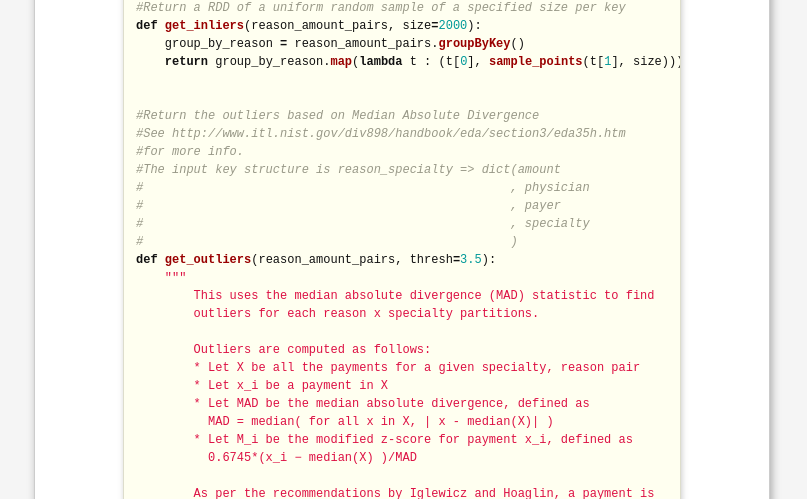
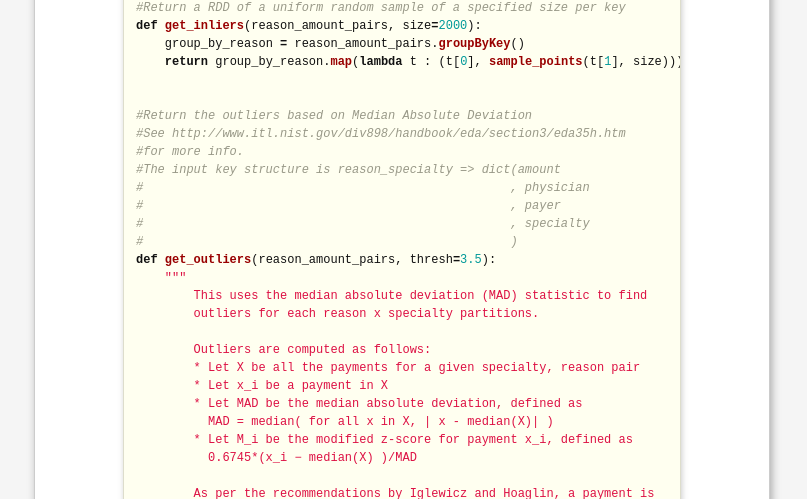
Before and after one commit to cestella/cestella.github.io, a Jekyll site: the page built from _posts/2014-10-24-pyspark-openpayments-analysis-part-4.markdown, in a window 1280 px wide and 900 px high, scrolled down 3159 px. Shown: the part 151-650 px from the top of the window, without its empty margins (238-1045 px from the left). Built offline with Jekyll 4.4.1, drawn with Linux system fonts in a browser that asks for light colours; nearby versions of some CDN libraries; formulas are drawn with MathJax 3; comment, search, counter and statistics services are not loaded; some of the changed text lies outside the part shown.

```diff
--- a/_posts/2014-10-24-pyspark-openpayments-analysis-part-4.markdown
+++ b/_posts/2014-10-24-pyspark-openpayments-analysis-part-4.markdown
@@ -1,6 +1,6 @@
 ---
 title: Data Science and Hadoop&#58; Part 4, Outlier Analysis
-excerpt: Outlier analysis of healthcare payment data with Spark using Median Absolute Divergence.
+excerpt: Outlier analysis of healthcare payment data with Spark using Median Absolute Deviation.
 location: Cleveland, OH
 layout: blog-post
 
@@ -47,7 +47,7 @@
 warning or generating a report, but ultimately we want a technique to
 find these outliers quickly and without human intervention.
 
-Median Absolute Divergence
+Median Absolute Deviation
 ---
 
 We're looking to create a mechanism to rank data points by their likelihood of being an outlier along with a threshold to differentiate them from inliers.
@@ -62,7 +62,7 @@
 [book-length](http://www.itl.nist.gov/div898/handbook/eda/section4/eda43.htm#Barnett) treatments of the subject of outlier analysis.
 
 [Median Absolute
-Divergence](http://en.wikipedia.org/wiki/Median_absolute_deviation) is a
+Deviation](http://en.wikipedia.org/wiki/Median_absolute_deviation) is a
 robust statistic used, as standard deviations, as a measure of
 variability in a univariate dataset.  It's definition is
 straightforward:
@@ -144,7 +144,7 @@
 
 
 {% highlight python %}
-#Outlier analysis using Median Absolute Divergence
+#Outlier analysis using Median Absolute Deviation
 
 #Using reservoir sampling, uniformly sample N points
 #requires O(N) memory
@@ -192,7 +192,7 @@
     return group_by_reason.map(lambda t : (t[0], sample_points(t[1], size)))
 
 
-#Return the outliers based on Median Absolute Divergence
+#Return the outliers based on Median Absolute Deviation
 #See http://www.itl.nist.gov/div898/handbook/eda/section3/eda35h.htm
 #for more info.
 #The input key structure is reason_specialty => dict(amount
@@ -202,13 +202,13 @@
 #                                                   )
 def get_outliers(reason_amount_pairs, thresh=3.5):
     """
-        This uses the median absolute divergence (MAD) statistic to find
+        This uses the median absolute deviation (MAD) statistic to find
         outliers for each reason x specialty partitions.
 
         Outliers are computed as follows:
         * Let X be all the payments for a given specialty, reason pair
         * Let x_i be a payment in X
-        * Let MAD be the median absolute divergence, defined as
+        * Let MAD be the median absolute deviation, defined as
           MAD = median( for all x in X, | x - median(X)| )
         * Let M_i be the modified z-score for payment x_i, defined as
           0.6745*(x_i − median(X) )/MAD
```
